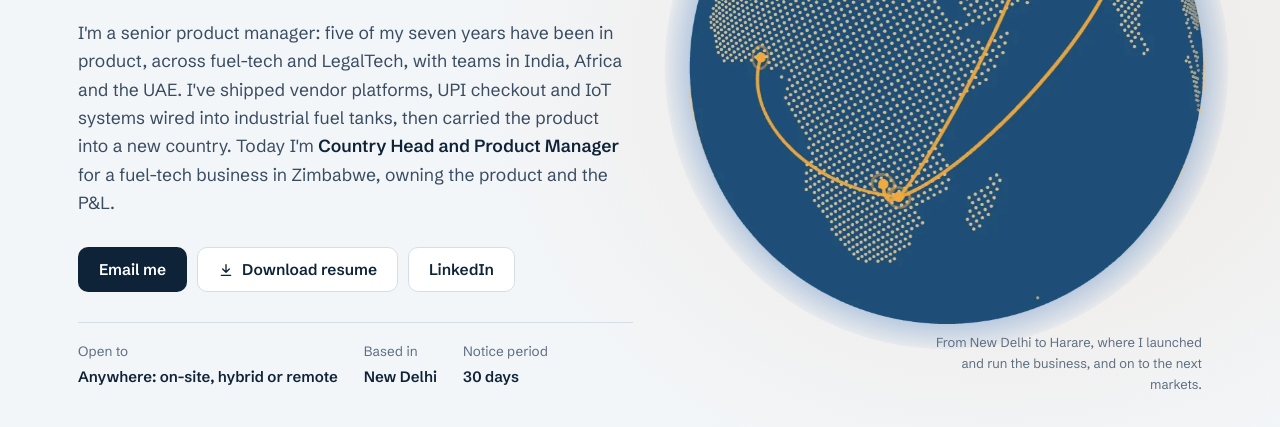
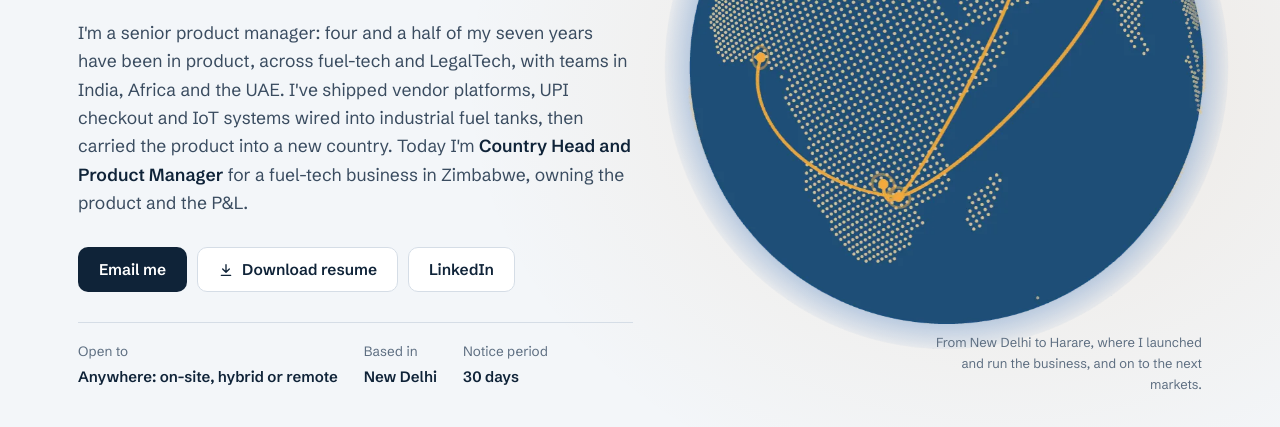
Before and after one commit to pryank18/pryank18.github.io, a plain HTML site: page index.html in a window 1280 px wide. Shown: the part 358-785 px from the top of the page. Drawn offline with Linux system fonts and the light colour scheme.

Commit message:
Drop Shopify freelance entry; product years to 4.5

```diff
--- a/index.html
+++ b/index.html
@@ -538,7 +538,7 @@
           <p class="status"><i aria-hidden="true"></i>Open to Senior PM, Lead PM and Product Lead roles</p>
           <h1>Pryank Wadhera</h1>
           <p class="lede">I build products and the businesses around them.</p>
-          <p class="summary">I'm a senior product manager: five of my seven years have been in product, across fuel-tech and LegalTech, with teams in India, Africa and the UAE. I've shipped vendor platforms, UPI checkout and IoT systems wired into industrial fuel tanks, then carried the product into a new country. Today I'm <strong>Country Head and Product Manager</strong> for a fuel-tech business in Zimbabwe, owning the product and the P&amp;L.</p>
+          <p class="summary">I'm a senior product manager: four and a half of my seven years have been in product, across fuel-tech and LegalTech, with teams in India, Africa and the UAE. I've shipped vendor platforms, UPI checkout and IoT systems wired into industrial fuel tanks, then carried the product into a new country. Today I'm <strong>Country Head and Product Manager</strong> for a fuel-tech business in Zimbabwe, owning the product and the P&amp;L.</p>
           <div class="ctas">
             <a class="btn btn-primary" href="mailto:wadherapryank@gmail.com">Email me</a>
             <a class="btn btn-ghost" href="Pryank_Wadhera_Senior_Product_Manager_Resume.pdf" download>
@@ -814,7 +814,6 @@
             <li class="role"><div class="when">Jul 2023 – Apr 2025</div><div><h3>Product Manager <span>at a fuel-tech company, India</span></h3><p>One of four PMs working with the CEO, CTO and MD and a 15-engineer team. Vendor platform, IoT FMS, UPI checkout and delivery speed; also the Africa market evaluation and trading-area analysis for retail fuel sites.</p></div></li>
             <li class="role"><div class="when">Jan 2023 – Jun 2023</div><div><h3>Research Associate <span>at a fuel-tech company, India</span></h3><p>EV-charging and fuel-retail research turned into product and GTM inputs; moved into product within six months.</p></div></li>
             <li class="role"><div class="when">Sep 2021 – Dec 2022</div><div><h3>Associate Product Manager <span>at a LegalTech B2B SaaS company</span></h3><p>MVP to launch, the Agile product process, and onboarding experiments while website traffic grew roughly eightfold.</p></div></li>
-            <li class="role"><div class="when">2021 – 2024</div><div><h3>Integration consultant, part-time <span>on the Shopify API</span></h3><p>REST API and webhook integrations, catalogue and SKU sync for merchant stores.</p></div></li>
             <li class="role"><div class="when">Aug 2019 – Aug 2021</div><div><h3>Research Associate <span>at a public-policy think tank, New Delhi</span></h3><p>Pollution-control policy research for the Delhi Government.</p></div></li>
           </ol>
           <div class="why">
```
